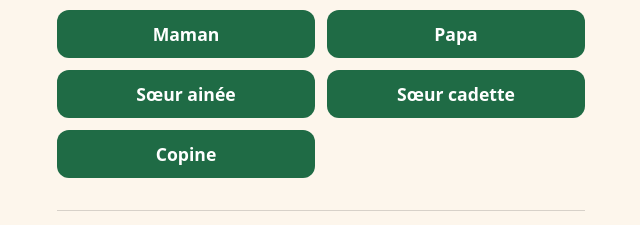
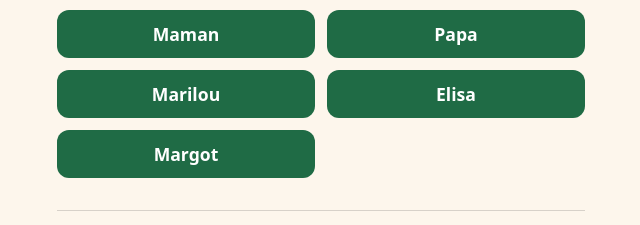
Before and after one commit to benjahand/cadeaux-liste-88f983a2831ac19e, a plain HTML site: page index.html in a window 1280 px wide. Shown: the part 144-369 px from the top of the page, without its empty margins (319-959 px from the left). Drawn offline with Linux system fonts and the light colour scheme.

Commit message:
Modifie le nom des membres de la famille

```diff
--- a/index.html
+++ b/index.html
@@ -18,9 +18,9 @@
             <ul class="liste-roles">
                 <li><button class="btn btn-famille" data-role="Maman">Maman</button></li>
                 <li><button class="btn btn-famille" data-role="Papa">Papa</button></li>
-                <li><button class="btn btn-famille" data-role="Soeur-ainee">Sœur ainée</button></li>
-                <li><button class="btn btn-famille" data-role="Soeur-cadette">Sœur cadette</button></li>
-                <li><button class="btn btn-famille" data-role="Copine">Copine</button></li>
+                <li><button class="btn btn-famille" data-role="Soeur-ainee">Marilou</button></li>
+                <li><button class="btn btn-famille" data-role="Soeur-cadette">Elisa</button></li>
+                <li><button class="btn btn-famille" data-role="Copine">Margot</button></li>
             </ul>
         </section>
 
```
